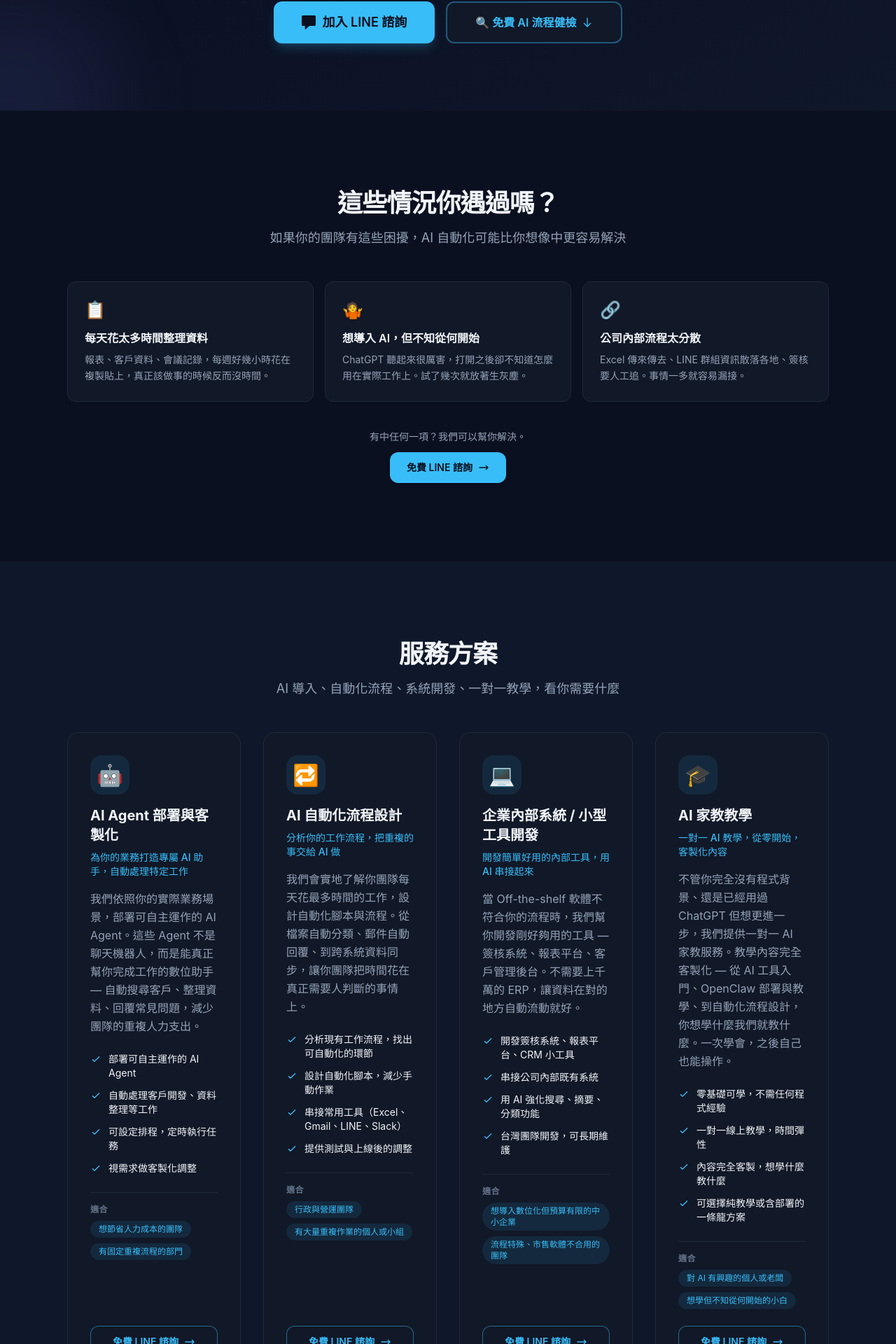
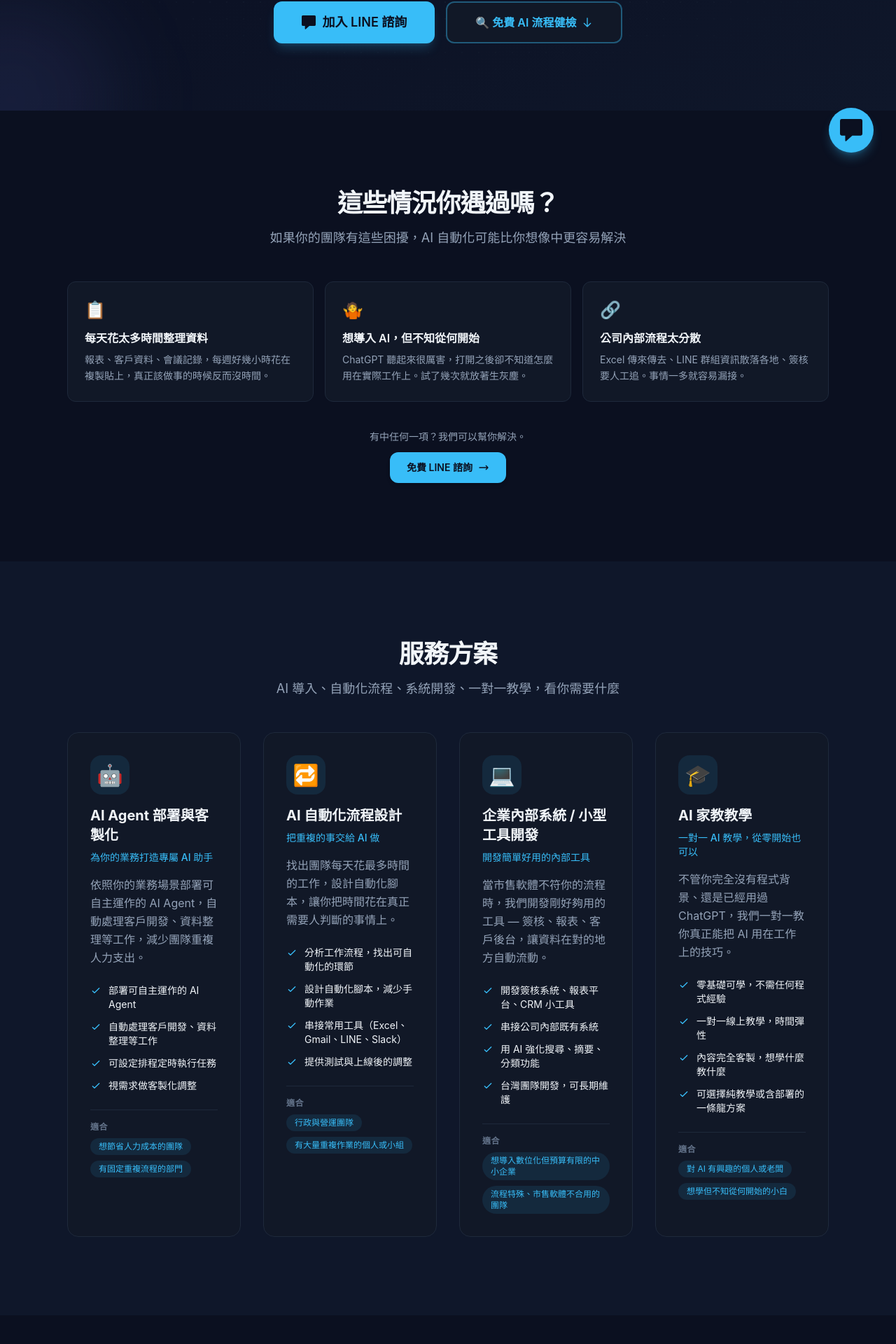
Before and after one commit to claweeAI/clawee-website, a Next.js app: page / in a window 1280 px wide. Shown: the part 550-2470 px from the top of the page at 70% size. Built offline with nearby package versions, Linux system fonts and the light colour scheme.

Commit message:
refactor: 精簡服務方案文案 + floating LINE 按鈕
- 四個方案的 description 大幅縮減（約減半）
- summary 精簡為一句話
- 移除服務卡片內的 CTA 按鈕
- 新增 floating LINE 按鈕，固定在右下角（全站通用）
- meta description 同步更新

```diff
--- a/src/app/layout.tsx
+++ b/src/app/layout.tsx
@@ -1,5 +1,6 @@
 import type { Metadata } from "next";
 import { Geist, Geist_Mono } from "next/font/google";
+import { FloatingLineButton } from "@/components/floating-line-button";
 import "./globals.css";
 
 const geistSans = Geist({
@@ -15,7 +16,7 @@ const geistMono = Geist_Mono({
 export const metadata: Metadata = {
   title: "Clawee AI 工作室 — AI 自動化導入專家",
   description:
-    "Clawee AI 工作室協助台灣中小企業與個人工作者導入 AI Agent、自動化流程與內部系統。不用懂程式，也能讓 AI 幫你處理報表、開發客戶、整理文件。",
+    "Clawee AI 工作室提供 AI Agent 導入、自動化流程設計與內部系統開發等顧問服務，協助台灣中小企業與個人工作者找到 AI 真正能幫上忙的地方。",
   keywords: [
     "AI 導入",
     "AI Agent",
@@ -43,7 +44,10 @@ export default function RootLayout({
       lang="zh-TW"
       className={`${geistSans.variable} ${geistMono.variable} h-full antialiased`}
     >
-      <body className="min-h-full flex flex-col">{children}</body>
+      <body className="min-h-full flex flex-col">
+        {children}
+        <FloatingLineButton />
+      </body>
     </html>
   );
 }
--- /dev/null
+++ b/src/components/floating-line-button.tsx
@@ -0,0 +1,19 @@
+"use client";
+
+import { SITE } from "@/data/site";
+
+export function FloatingLineButton() {
+  return (
+    <a
+      href={SITE.lineUrl}
+      target="_blank"
+      rel="noopener noreferrer"
+      className="fixed bottom-6 right-6 z-50 flex h-14 w-14 items-center justify-center rounded-full bg-primary text-surface shadow-lg shadow-primary/30 transition-all hover:bg-primary-dark hover:shadow-xl hover:shadow-primary/40 hover:scale-110 sm:bottom-8 sm:right-8 sm:h-16 sm:w-16"
+      aria-label="LINE 諮詢"
+    >
+      <svg className="h-7 w-7 sm:h-8 sm:w-8" fill="currentColor" viewBox="0 0 24 24">
+        <path d="M22.14 0H1.86A1.86 1.86 0 000 1.86v14.14a1.86 1.86 0 001.86 1.86h3.72v5.28a.7.7 0 001.12.56l6.46-5.84h8.98A1.86 1.86 0 0024 16V1.86A1.86 1.86 0 0022.14 0z" />
+      </svg>
+    </a>
+  );
+}
--- a/src/components/services.tsx
+++ b/src/components/services.tsx
@@ -1,4 +1,4 @@
-import { SERVICE_PLANS, SITE, CTA } from "@/data/site";
+import { SERVICE_PLANS } from "@/data/site";
 
 export function Services() {
   return (
@@ -55,21 +55,6 @@ export function Services() {
                   ))}
                 </div>
               </div>
-
-              {/* CTA */}
-              <div className="mt-auto pt-6">
-                <a
-                  href={SITE.lineUrl}
-                  target="_blank"
-                  rel="noopener noreferrer"
-                  className="flex w-full items-center justify-center gap-2 rounded-xl border border-primary/50 bg-surface-card px-4 py-3 text-sm font-semibold text-primary transition-all hover:bg-primary hover:text-surface"
-                >
-                  {CTA.sectionLine}
-                  <svg className="h-4 w-4" fill="none" viewBox="0 0 24 24" stroke="currentColor" strokeWidth={2}>
-                    <path strokeLinecap="round" strokeLinejoin="round" d="M17 8l4 4m0 0l-4 4m4-4H3" />
-                  </svg>
-                </a>
-              </div>
             </div>
           ))}
         </div>
--- a/src/data/site.ts
+++ b/src/data/site.ts
@@ -65,13 +65,13 @@ export const SERVICE_PLANS = [
   {
     title: "AI Agent 部署與客製化",
     icon: "🤖",
-    summary: "為你的業務打造專屬 AI 助手，自動處理特定工作",
+    summary: "為你的業務打造專屬 AI 助手",
     description:
-      "我們依照你的實際業務場景，部署可自主運作的 AI Agent。這些 Agent 不是聊天機器人，而是能真正幫你完成工作的數位助手 — 自動搜尋客戶、整理資料、回覆常見問題，減少團隊的重複人力支出。",
+      "依照你的業務場景部署可自主運作的 AI Agent，自動處理客戶開發、資料整理等工作，減少團隊重複人力支出。",
     features: [
       "部署可自主運作的 AI Agent",
       "自動處理客戶開發、資料整理等工作",
-      "可設定排程，定時執行任務",
+      "可設定排程定時執行任務",
       "視需求做客製化調整",
     ],
     suitable: ["想節省人力成本的團隊", "有固定重複流程的部門"],
@@ -79,11 +79,11 @@ export const SERVICE_PLANS = [
   {
     title: "AI 自動化流程設計",
     icon: "🔁",
-    summary: "分析你的工作流程，把重複的事交給 AI 做",
+    summary: "把重複的事交給 AI 做",
     description:
-      "我們會實地了解你團隊每天花最多時間的工作，設計自動化腳本與流程。從檔案自動分類、郵件自動回覆、到跨系統資料同步，讓你團隊把時間花在真正需要人判斷的事情上。",
+      "找出團隊每天花最多時間的工作，設計自動化腳本，讓你把時間花在真正需要人判斷的事情上。",
     features: [
-      "分析現有工作流程，找出可自動化的環節",
+      "分析工作流程，找出可自動化的環節",
       "設計自動化腳本，減少手動作業",
       "串接常用工具（Excel、Gmail、LINE、Slack）",
       "提供測試與上線後的調整",
@@ -93,9 +93,9 @@ export const SERVICE_PLANS = [
   {
     title: "企業內部系統 / 小型工具開發",
     icon: "💻",
-    summary: "開發簡單好用的內部工具，用 AI 串接起來",
+    summary: "開發簡單好用的內部工具",
     description:
-      "當 Off-the-shelf 軟體不符合你的流程時，我們幫你開發剛好夠用的工具 — 簽核系統、報表平台、客戶管理後台。不需要上千萬的 ERP，讓資料在對的地方自動流動就好。",
+      "當市售軟體不符你的流程時，我們開發剛好夠用的工具 — 簽核、報表、客戶後台，讓資料在對的地方自動流動。",
     features: [
       "開發簽核系統、報表平台、CRM 小工具",
       "串接公司內部既有系統",
@@ -107,9 +107,9 @@ export const SERVICE_PLANS = [
   {
     title: "AI 家教教學",
     icon: "🎓",
-    summary: "一對一 AI 教學，從零開始，客製化內容",
+    summary: "一對一 AI 教學，從零開始也可以",
     description:
-      "不管你完全沒有程式背景、還是已經用過 ChatGPT 但想更進一步，我們提供一對一 AI 家教服務。教學內容完全客製化 — 從 AI 工具入門、OpenClaw 部署與教學、到自動化流程設計，你想學什麼我們就教什麼。一次學會，之後自己也能操作。",
+      "不管你完全沒有程式背景、還是已經用過 ChatGPT，我們一對一教你真正能把 AI 用在工作上的技巧。",
     features: [
       "零基礎可學，不需任何程式經驗",
       "一對一線上教學，時間彈性",
```
